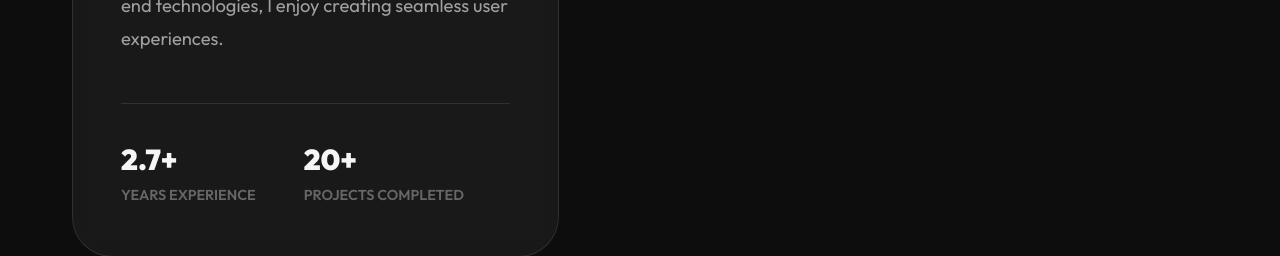
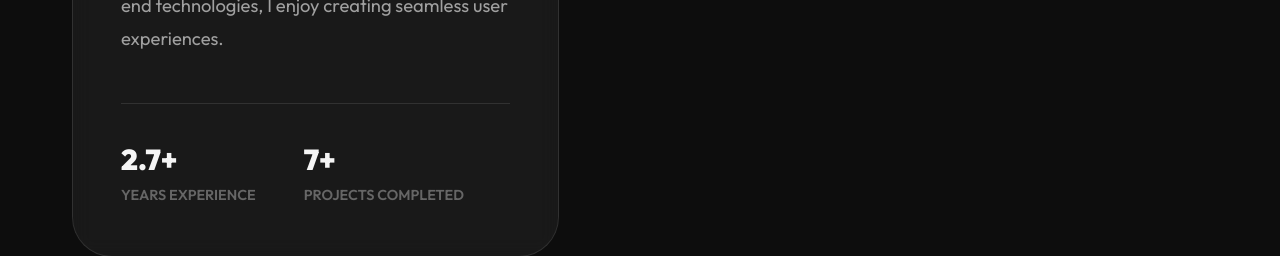
Before and after one commit to akhilpty/akhilpty.github.io, an Angular app: page /about in a window 1280 px wide. Shown: the part 1160-1416 px from the top of the page. Built offline with nearby package versions, Linux system fonts and the light colour scheme.

Commit message:
change year

```diff
--- a/src/app/pages/about/about.ts
+++ b/src/app/pages/about/about.ts
@@ -10,7 +10,7 @@ import { RouterLink } from '@angular/router';
 })
 export class About {
   experienceYears = '2.7';
-  projectsCompleted = '20+';
+  projectsCompleted = '7+';
 
   skillCategories = [
     {
@@ -20,16 +20,16 @@ export class About {
         { name: 'TypeScript', icon: 'fa-solid fa-code', color: '#3178c6' },
         { name: 'Next.js', icon: 'fa-brands fa-react', color: '#00d8ff' },
         { name: 'SCSS', icon: 'fa-brands fa-sass', color: '#cc6699' },
-        { name: 'Bootstrap', icon: 'fa-brands fa-bootstrap', color: '#7952b3' }
-      ]
+        { name: 'Bootstrap', icon: 'fa-brands fa-bootstrap', color: '#7952b3' },
+      ],
     },
     {
       name: 'Backend & Database',
       skills: [
         { name: 'Python', icon: 'fa-brands fa-python', color: '#3776ab' },
         { name: 'Django', icon: 'fa-solid fa-cubes', color: '#092e20' },
-        { name: 'MySQL', icon: 'fa-solid fa-database', color: '#f29111' }
-      ]
-    }
+        { name: 'MySQL', icon: 'fa-solid fa-database', color: '#f29111' },
+      ],
+    },
   ];
 }
```
